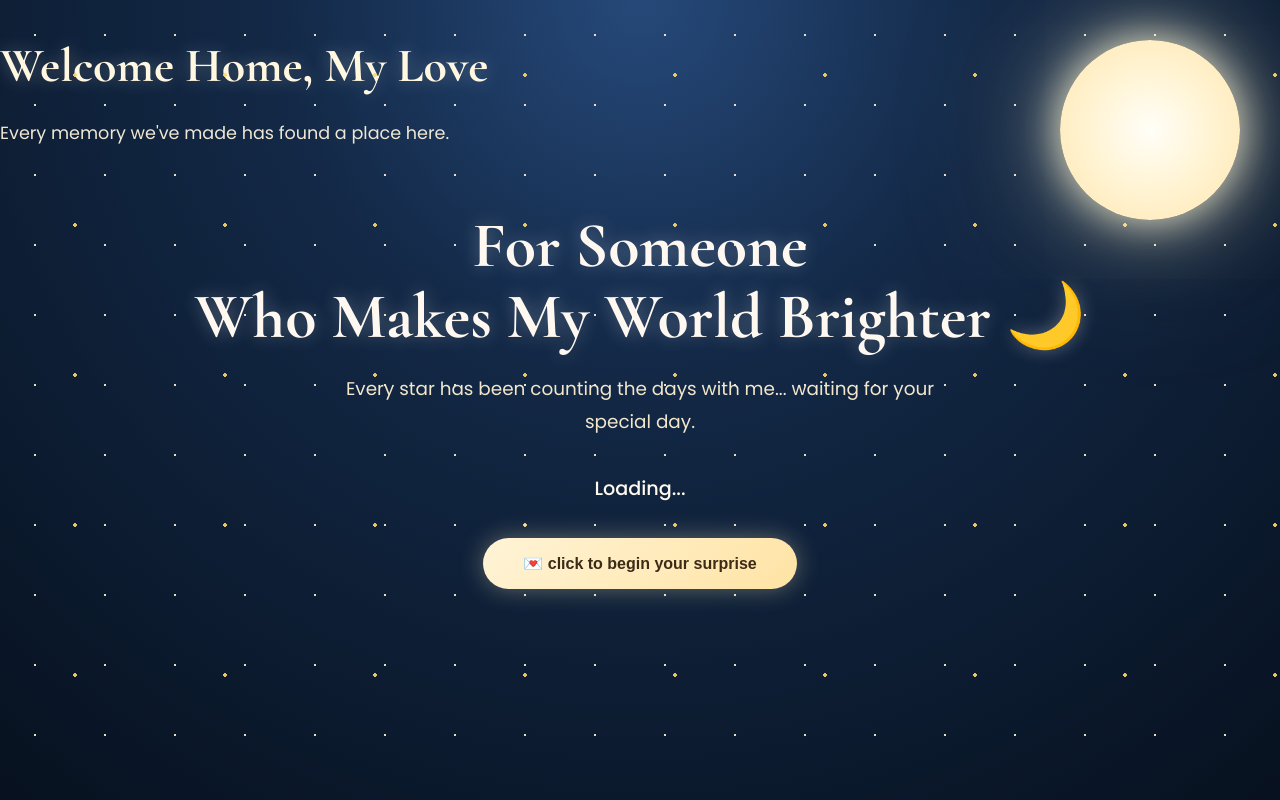
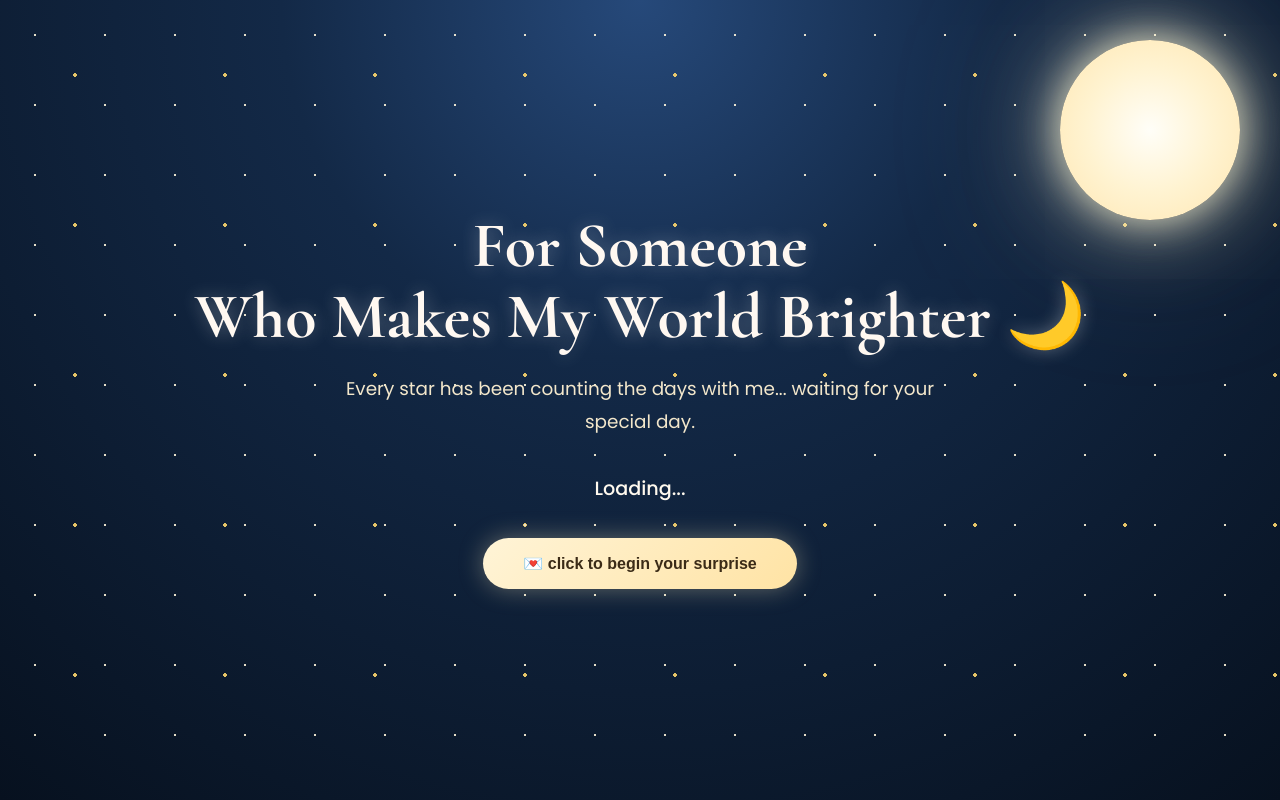
Before and after one commit to wizzythewitch29-ux/Until-your-big-day-, a plain HTML site: page index.html in a window 1280 px wide. Drawn offline with nearby package versions, Linux system fonts and the light colour scheme.

Commit message:
Update index.html

```diff
--- a/index.html
+++ b/index.html
@@ -221,23 +221,6 @@ I love you more than words can explain.
 </section>
 
 
-<h1 class="homeTitle">
-
-Welcome Home,
-
-My Love
-
-</h1>
-
-<p class="homeText">
-
-Every memory we've made has found a place here.
-
-</p>
-
-</div>
-
-</section>
 <audio id="bgMusic" loop>
     <source src="music/our-song.mp3" type="audio/mpeg">
 </audio>
```
